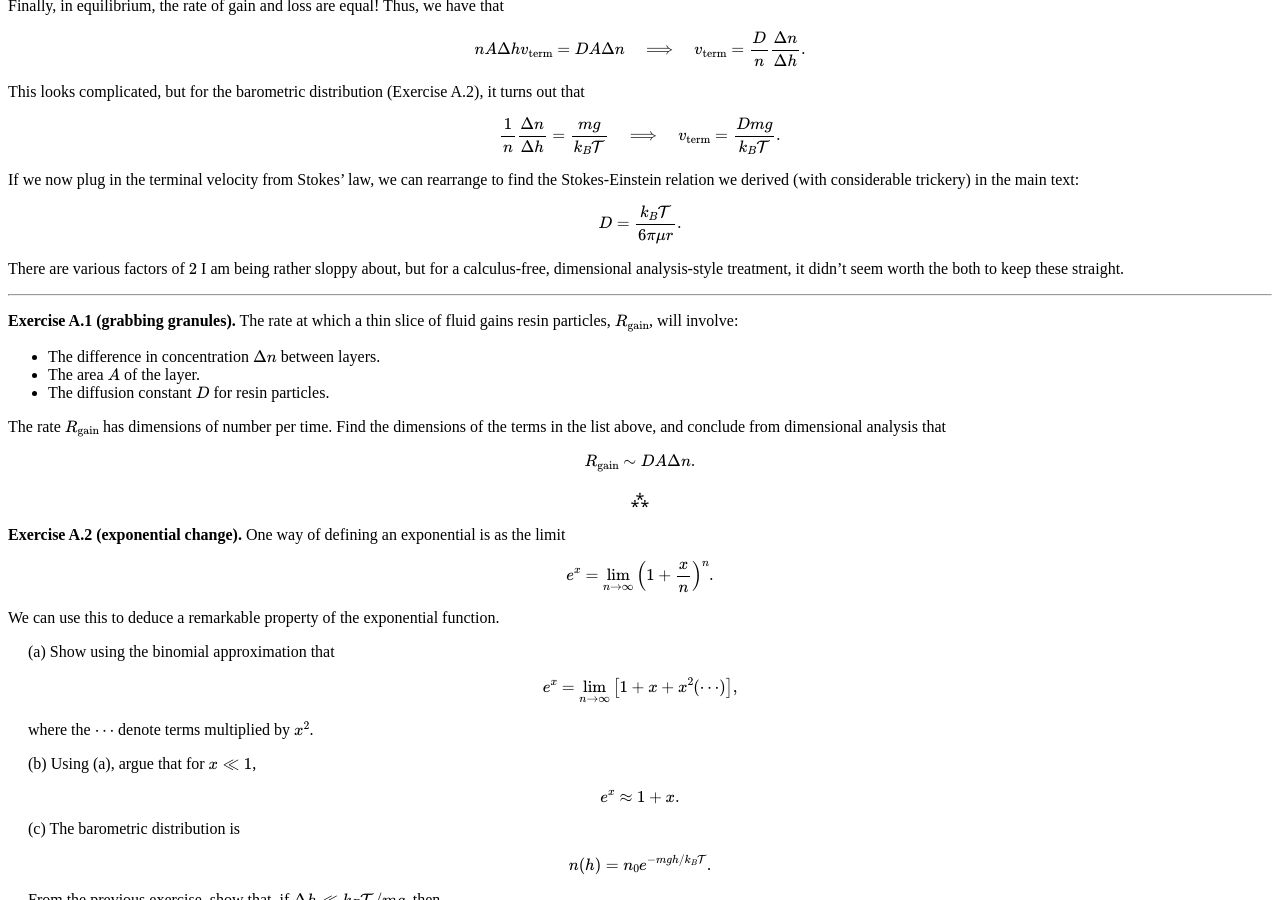
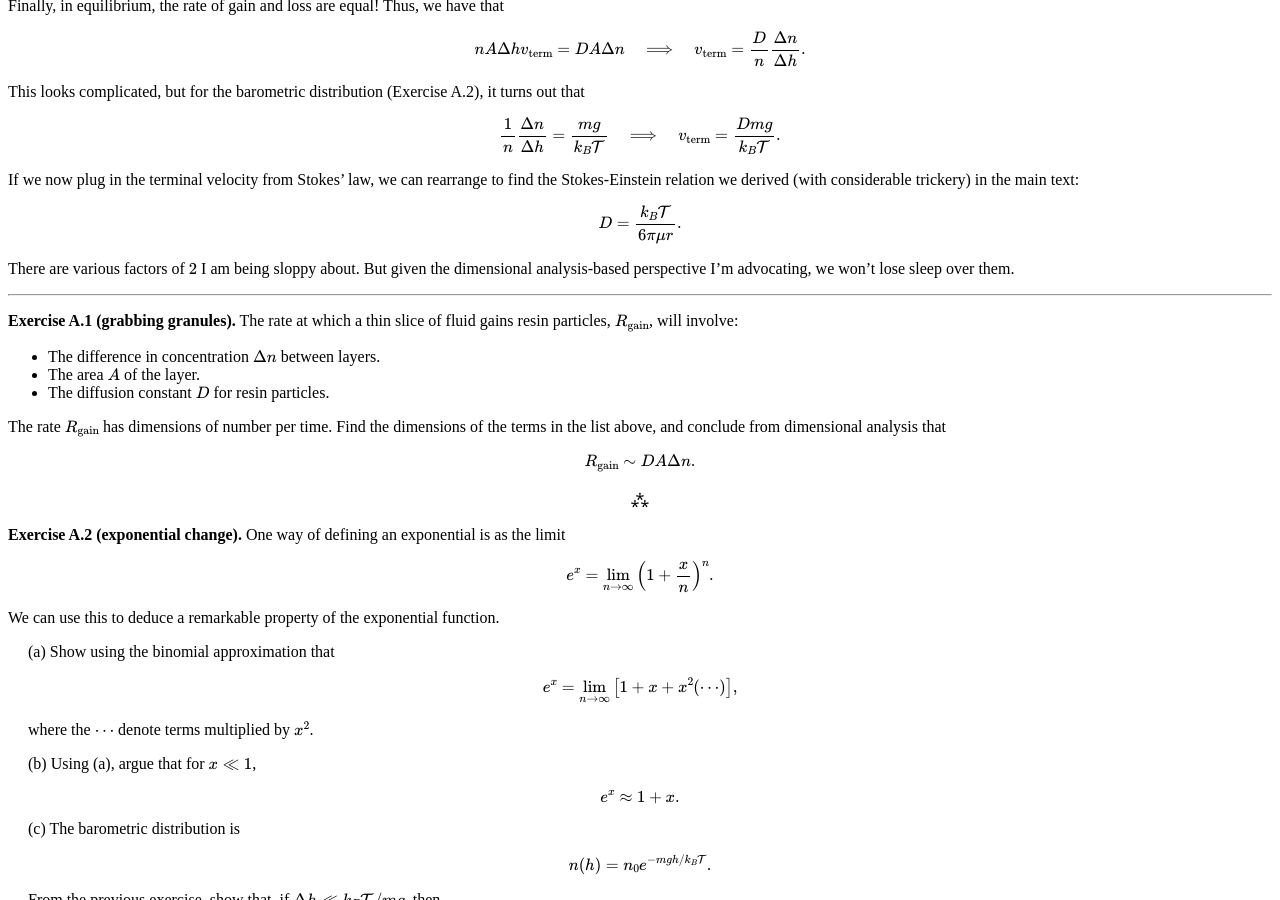
Before and after one commit to hapax/hapax.github.io, a Jekyll site: the page built from assets/napkin-hacks-appendix.md, in a window 1280 px wide and 900 px high, scrolled down 2001 px. Built offline with Jekyll 4.4.1, drawn with Linux system fonts in a browser that asks for light colours; our own code applies the rules of GitHub Pages for plain Markdown files; formulas are drawn with MathJax 3; a script that is not in the unit is left out.

Commit message:
Update napkin-hacks-appendix.md

```diff
--- a/assets/napkin-hacks-appendix.md
+++ b/assets/napkin-hacks-appendix.md
@@ -114,9 +114,9 @@ $$
 D  = \frac{k_B\mathcal{T}}{6\pi \mu r}.
 $$
 
-There are various factors of $2$ I am being rather sloppy about, but
-for a calculus-free, dimensional analysis-style treatment, it didn't
-seem worth the both to keep these straight.
+There are various factors of $2$ I am being sloppy about.
+But given the dimensional analysis-based perspective I'm advocating,
+we won't lose sleep over them.
 
 ---
 
```
